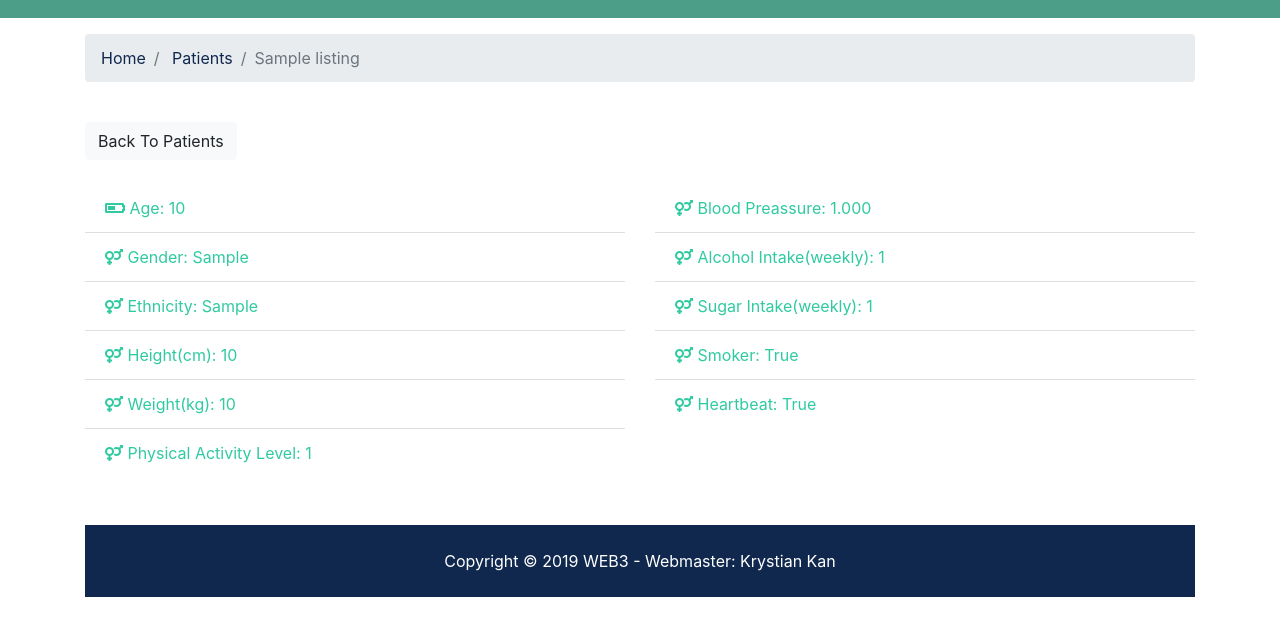
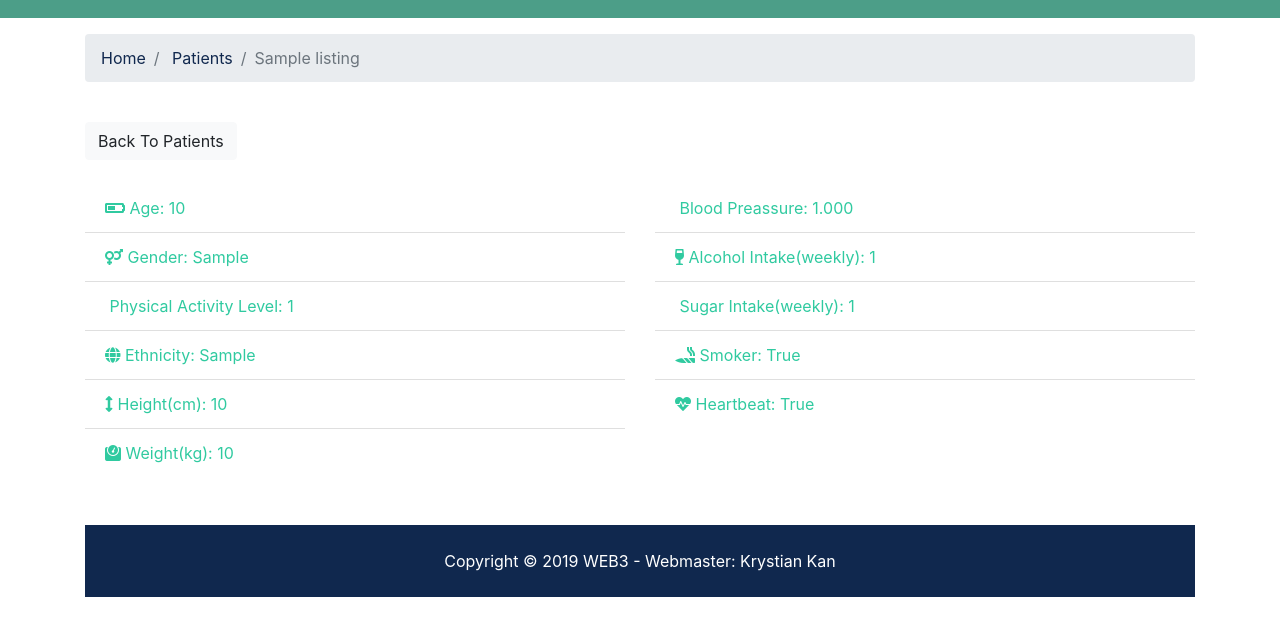
Before and after one commit to Krychaz/MedProject, a Django app: page /listings/1 in a window 1280 px wide. Shown: the part 255-876 px from the top of the page. Run offline with Django 3.2, Linux system fonts and the light colour scheme; tables that the repository leaves empty hold one stand-in row (values such as "Sample post"); some libraries are stand-ins or nearby versions.

Commit message:
finishing touches

```diff
--- a/templates/listings/listing.html
+++ b/templates/listings/listing.html
@@ -50,36 +50,37 @@
                   <i class="fas fa-venus-mars"></i>   Gender: <span> {{listing.gender}}</span>
                 </li>
                 <li class="list-group-item text-secondary">
-                  <i class="fas fa-venus-mars"></i>   Ethnicity: <span> {{listing.ethnicity}}</span>
+                  <i class="fas fa-hiking"></i>  Physical Activity Level: <span> {{listing.PAL}}</span>
                 </li>
                 <li class="list-group-item text-secondary">
-                  <i class="fas fa-venus-mars"></i>   Height(cm): <span> {{listing.height}}</span>
+                  <i class="fas fa-globe"></i>   Ethnicity: <span> {{listing.ethnicity}}</span>
                 </li>
                 <li class="list-group-item text-secondary">
-                  <i class="fas fa-venus-mars"></i>   Weight(kg): <span> {{listing.height}}</span>
+                  <i class="fas fa-arrows-alt-v"></i>   Height(cm): <span> {{listing.height}}</span>
                 </li>
                 <li class="list-group-item text-secondary">
-                  <i class="fas fa-venus-mars"></i>   Physical Activity Level: <span> {{listing.PAL}}</span>
+                  <i class="fas fa-weight"></i>   Weight(kg): <span> {{listing.height}}</span>
                 </li>
+
 
               </ul>
             </div>
             <div class="col-md-6">
               <ul class="list-group list-group-flush">
                 <li class="list-group-item text-secondary">
-                  <i class="fas fa-venus-mars"></i>   Blood Preassure: <span> {{listing.blood_p}}</span>
+                  <i class="fas fa-compress-arrows-alt"></i>   Blood Preassure: <span> {{listing.blood_p}}</span>
                 </li>
                 <li class="list-group-item text-secondary">
-                  <i class="fas fa-venus-mars"></i>   Alcohol Intake(weekly): <span> {{listing.AIPW}}</span>
+                  <i class="fas fa-wine-glass-alt"></i>   Alcohol Intake(weekly): <span> {{listing.AIPW}}</span>
                 </li>
                 <li class="list-group-item text-secondary">
-                  <i class="fas fa-venus-mars"></i>   Sugar Intake(weekly): <span> {{listing.SIPW}}</span>
+                  <i class="fal fa-candy-cane"></i>  Sugar Intake(weekly): <span> {{listing.SIPW}}</span>
                 </li>
                 <li class="list-group-item text-secondary">
-                  <i class="fas fa-venus-mars"></i>   Smoker: <span> {{listing.smoker}}</span>
+                  <i class="fas fa-joint"></i>   Smoker: <span> {{listing.smoker}}</span>
                 </li>
                 <li class="list-group-item text-secondary">
-                  <i class="fas fa-venus-mars"></i>   Heartbeat: <span> {{listing.hearthbeat}}</span>
+                  <i class="fas fa-heartbeat"></i>   Heartbeat: <span> {{listing.hearthbeat}}</span>
                 </li>
 
 
--- a/templates/listings/listings.html
+++ b/templates/listings/listings.html
@@ -50,10 +50,6 @@
                     <i class="fas fa-heartbeat"></i> {{listing.hearthbeat}}</div>
                 </div>
                 <hr>
-                <div class="row py-2 text-secondary">
-                  <div class="col-12">
-                    <i class="fas fa-user-md"></i> {{listing.doctor}}</div>
-                </div>
                 <div class="row text-secondary pb-2">
                   <div class="col-6">
                     <i class="fas fa-clock"></i> {{listing.date | timesince}}</div>
```
